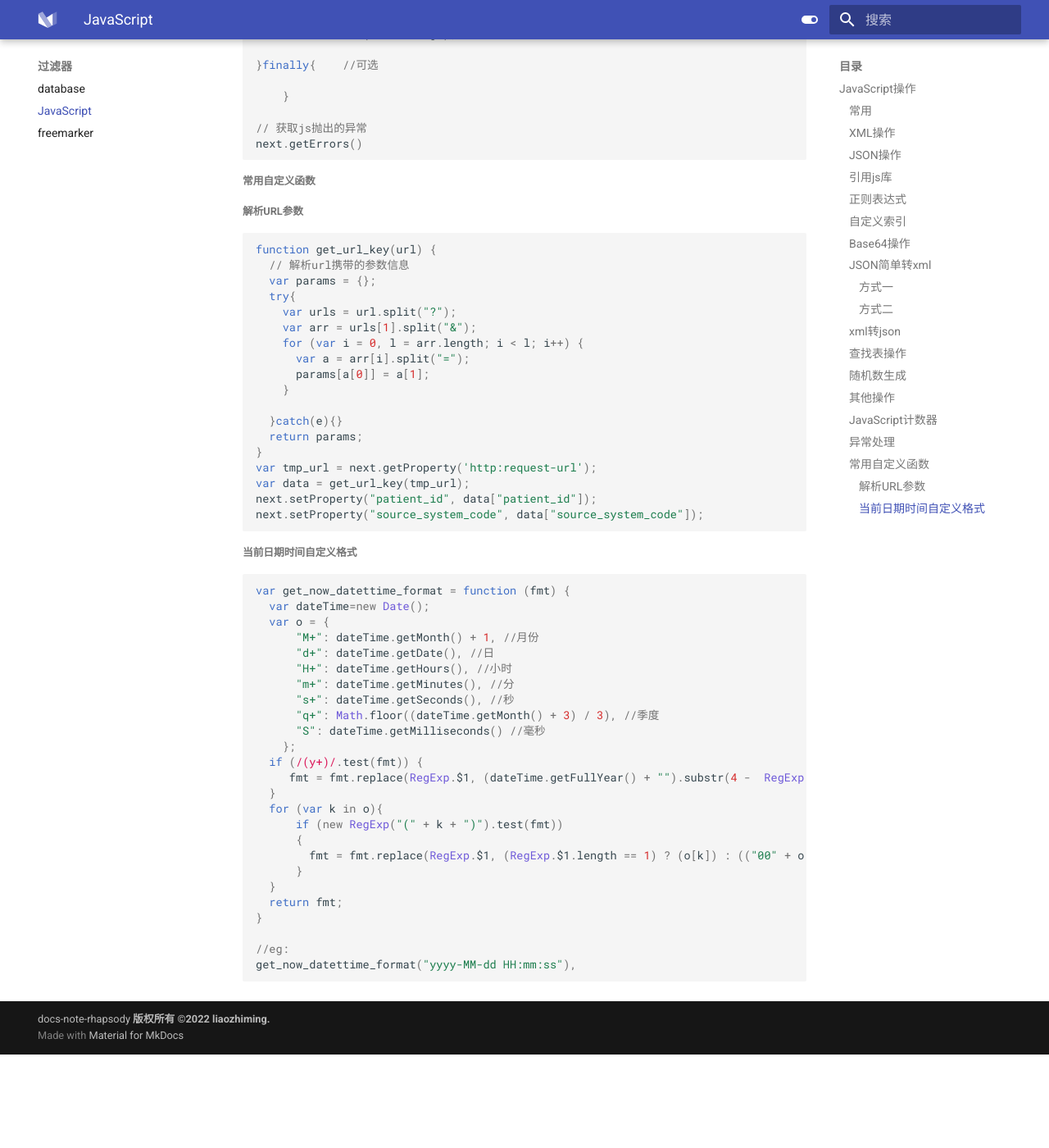
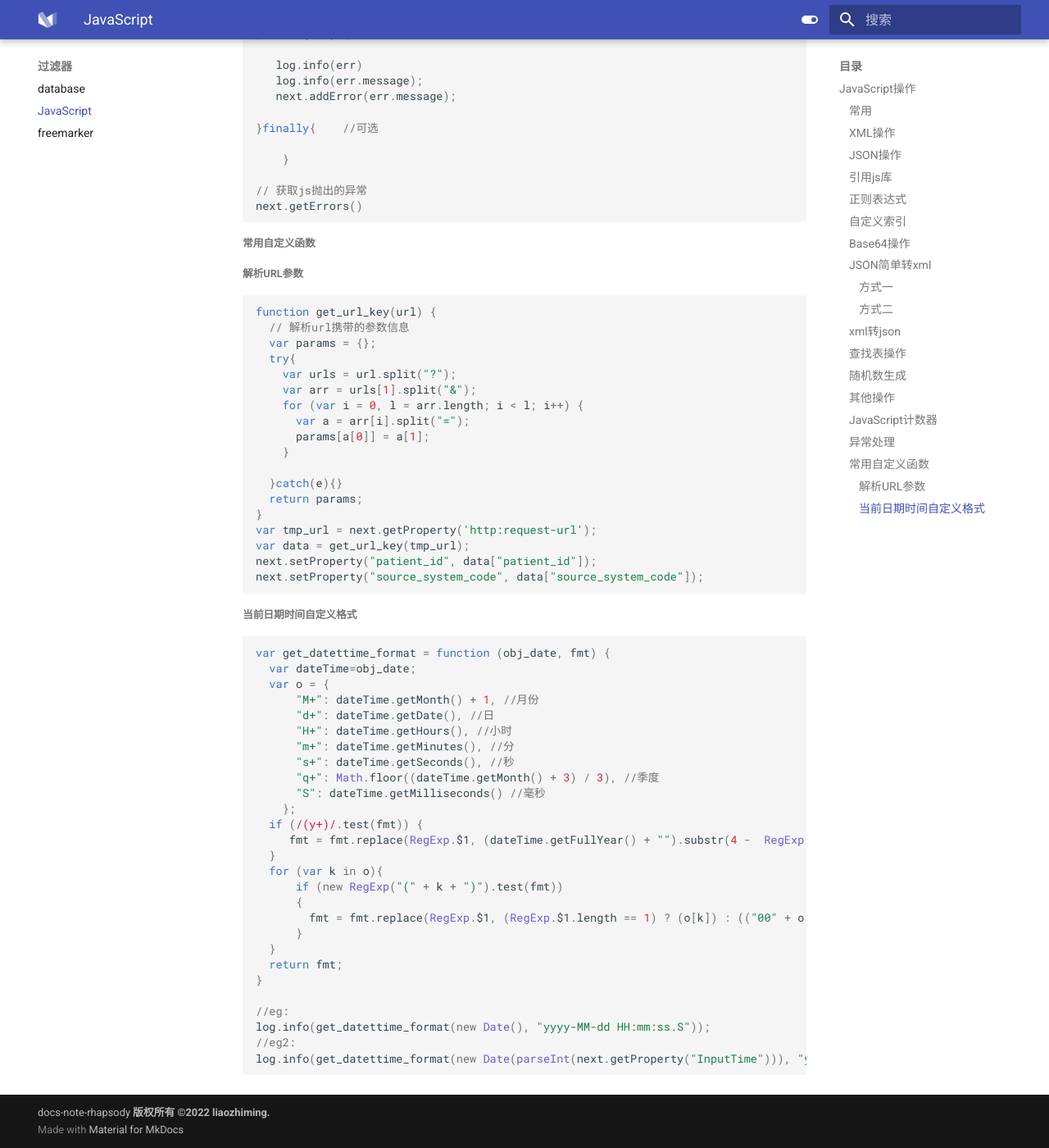
Before and after one commit to liaozhimingandy/demo, an MkDocs documentation site: the page built from docs/filter/JavaScript.md, in a window 1280 px wide and 1400 px high, scrolled down 5773 px. Shown: the whole window at 82% size. Built offline with MkDocs 1.6.1 and Material for MkDocs 9.7.7, drawn with Linux system fonts in a browser that asks for light colours; before the commit the page ends 7059 px from its top, so only the background shows below that; some of the changed text lies outside the part shown.

Commit message:
内容: 1.调整mysql版本,使用最新的版本; 2.更新其它的部分内容;

````diff
--- a/docs/filter/JavaScript.md
+++ b/docs/filter/JavaScript.md
@@ -176,8 +176,12 @@
 ```javascript
 var tmp_data = JSON.parse(next.text);
 // 构造xml数据
-var data =
-<xml><status_code>200</code><msg>ok</msg><create_datetime>{new Date().toString()}</create_datetime></xml>;
+var data = <xml>
+	<code>200</code>
+	<msg>消息接收成功!</msg>
+	<gmt_rcv>{new Date(parseInt(next.getProperty('InputTime')))}</gmt_rcv>
+	<gmt_created>{new Date().toString()}</gmt_created>
+</xml>;
 next.setText(data, 'UTF8');
 ```
 
@@ -343,8 +347,8 @@
 ###### 当前日期时间自定义格式
 
 ```javascript
-var get_now_datettime_format = function (fmt) {
-  var dateTime=new Date();
+var get_datettime_format = function (obj_date, fmt) {
+  var dateTime=obj_date;
   var o = {
       "M+": dateTime.getMonth() + 1, //月份
       "d+": dateTime.getDate(), //日
@@ -367,5 +371,7 @@
 }
 
 //eg:
-get_now_datettime_format("yyyy-MM-dd HH:mm:ss"),
+log.info(get_datettime_format(new Date(), "yyyy-MM-dd HH:mm:ss.S"));
+//eg2:
+log.info(get_datettime_format(new Date(parseInt(next.getProperty("InputTime"))), "yyyy-MM-dd HH:mm:ss.S"));
 ```
````
Also changed, not shown: docs/filter/database.md (+2 -2 lines), docs/setup/rhapsody_windows.md (+5 -0 lines).
